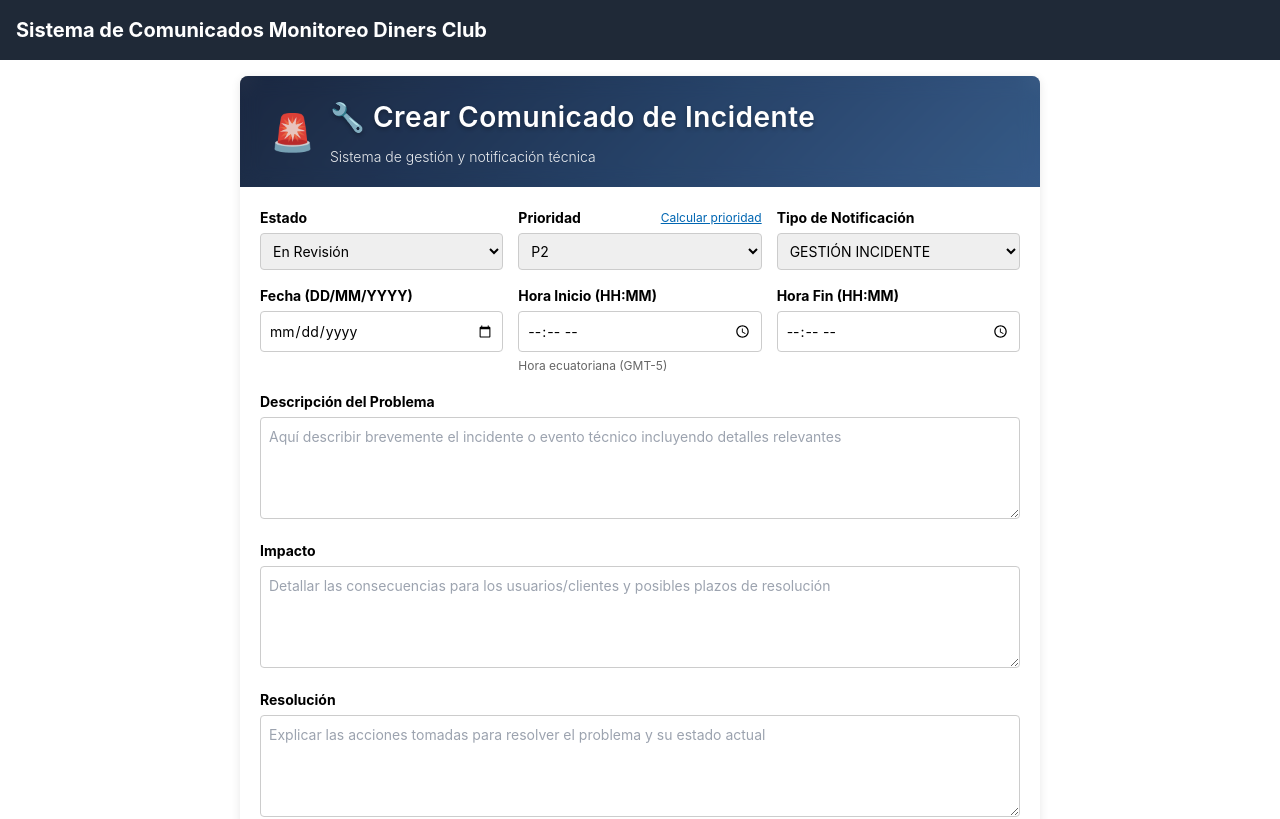
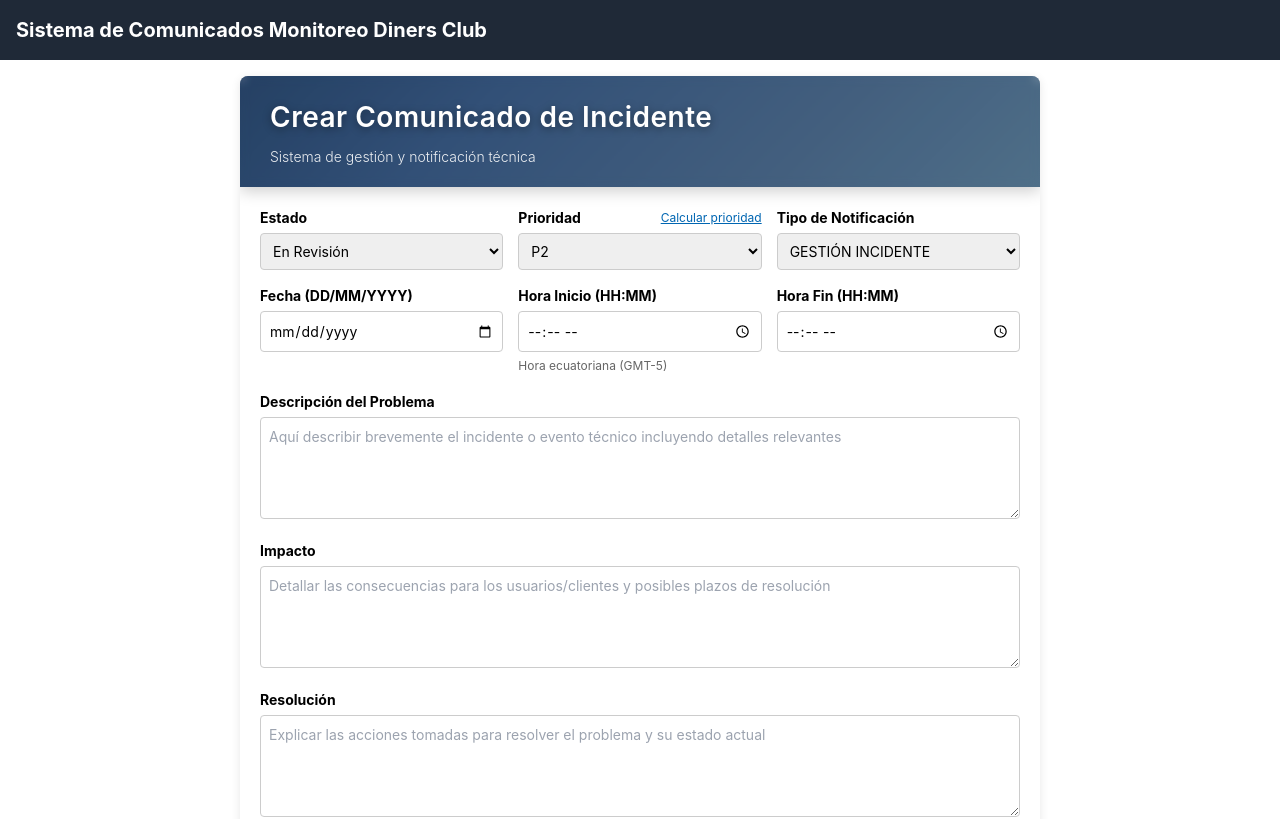
Before and after one commit to l6a6h6l/ComunicadoIncidente, a React (Create React App) app: page / in a window 1280 px wide. Shown: the top 819 px of the page. Built offline with nearby package versions, Linux system fonts and the light colour scheme; the HTML template or start-up script is replaced by a standard one.

Commit message:
Update ComunicadoIncidente.jsx

```diff
--- a/src/components/ComunicadoIncidente.jsx
+++ b/src/components/ComunicadoIncidente.jsx
@@ -120,11 +120,12 @@
     return (
       <div style={{maxWidth: "800px", margin: "0 auto", backgroundColor: "white", borderRadius: "8px", boxShadow: "0 2px 10px rgba(0,0,0,0.1)", overflow: "hidden"}}>
         <div style={{
-          background: "linear-gradient(135deg, #0e1c36 0%, #1a365d 50%, #2c5282 100%)",
+          background: "linear-gradient(135deg, #1e3a5f 0%, #2c4b73 30%, #3d5a7a 70%, #4a6b85 100%)",
           color: "white",
           padding: "20px 30px",
           position: "relative",
-          overflow: "hidden"
+          overflow: "hidden",
+          boxShadow: "0 4px 15px rgba(0,0,0,0.2)"
         }}>
           <div style={{
             position: "absolute",
@@ -132,25 +133,18 @@
             left: 0,
             right: 0,
             bottom: 0,
-            background: "rgba(255,255,255,0.05)",
-            backdropFilter: "blur(10px)"
+            background: "rgba(255,255,255,0.03)",
+            backdropFilter: "blur(5px)"
           }}></div>
-          <div style={{position: "relative", zIndex: 1, display: "flex", alignItems: "center", gap: "15px"}}>
-            <div style={{
-              fontSize: "36px",
-              opacity: 0.9
-            }}>
-              {formData.tipoNotificacion.includes("INCIDENTE") ? "🚨" : "⚙️"}
-            </div>
-            <div>
+          <div style={{position: "relative", zIndex: 1}}>
             <h1 style={{
               margin: 0,
               fontSize: "28px",
               fontWeight: "600",
-                textShadow: "0 2px 4px rgba(0,0,0,0.3)",
+              textShadow: "0 2px 8px rgba(0,0,0,0.4)",
               letterSpacing: "0.5px"
             }}>
-                🔧 Crear Comunicado de {formData.tipoNotificacion.includes("INCIDENTE") ? "Incidente" : "Evento"}
+              Crear Comunicado de {formData.tipoNotificacion.includes("INCIDENTE") ? "Incidente" : "Evento"}
             </h1>
             <p style={{
               margin: "8px 0 0 0",
@@ -160,7 +154,6 @@
             }}>
               Sistema de gestión y notificación técnica
             </p>
-            </div>
           </div>
         </div>
 
@@ -490,11 +483,12 @@
   return (
     <div style={{maxWidth: "800px", margin: "0 auto", backgroundColor: "white", borderRadius: "8px", boxShadow: "0 2px 10px rgba(0,0,0,0.1)", overflow: "hidden"}}>
       <div style={{
-        background: "linear-gradient(135deg, #0e1c36 0%, #1a365d 50%, #2c5282 100%)",
+        background: "linear-gradient(135deg, #1e3a5f 0%, #2c4b73 30%, #3d5a7a 70%, #4a6b85 100%)",
         color: "white",
         padding: "20px 30px",
         position: "relative",
-        overflow: "hidden"
+        overflow: "hidden",
+        boxShadow: "0 4px 15px rgba(0,0,0,0.2)"
       }}>
         <div style={{
           position: "absolute",
@@ -502,21 +496,15 @@
           left: 0,
           right: 0,
           bottom: 0,
-          background: "rgba(255,255,255,0.05)",
-          backdropFilter: "blur(10px)"
+          background: "rgba(255,255,255,0.03)",
+          backdropFilter: "blur(5px)"
         }}></div>
-        <div style={{position: "relative", zIndex: 1, display: "flex", alignItems: "center", gap: "15px"}}>
-          <div style={{
-            fontSize: "36px",
-            opacity: 0.9
-          }}>
-            {formData.tipoNotificacion.includes("INCIDENTE") ? "🚨" : "⚙️"}
-          </div>
+        <div style={{position: "relative", zIndex: 1}}>
           <h1 style={{
             margin: 0,
             fontSize: "32px",
             fontWeight: "700",
-            textShadow: "0 2px 4px rgba(0,0,0,0.3)",
+            textShadow: "0 2px 8px rgba(0,0,0,0.4)",
             letterSpacing: "0.5px"
           }}>
             {formData.tipoNotificacion}
@@ -540,7 +528,7 @@
       <div style={{padding: "20px"}}>
         <div style={{border: "1px solid #ccc", padding: "20px", marginBottom: "15px", position: "relative"}}>
           <div style={{position: "absolute", top: "15px", right: "15px", display: "flex", gap: "10px"}}>
-            <div style={{backgroundColor: "#fff8dc", color: "#B7950B", padding: "8px 12px", borderRadius: "8px", textAlign: "center", minWidth: "60px", border: "2px solid #B7950B"}}>
+            <div style={{backgroundColor: "#f8f9fa", color: "#495057", padding: "8px 12px", borderRadius: "8px", textAlign: "center", minWidth: "60px", border: "2px solid #6c757d"}}>
               <div style={{fontSize: "11px", fontWeight: "bold", marginBottom: "2px"}}>Estado</div>
               <div style={{display: "flex", alignItems: "center", justifyContent: "center", gap: "6px"}}>
                 <div
@@ -578,29 +566,22 @@
         </div>
 
         <div style={{
-          background: "linear-gradient(135deg, #2c5282 0%, #1a365d 50%, #0e1c36 100%)",
+          background: "linear-gradient(135deg, #4a6b85 0%, #3d5a7a 30%, #2c4b73 70%, #1e3a5f 100%)",
           color: "white",
           padding: "30px",
-          textAlign: "center"
+          textAlign: "center",
+          boxShadow: "0 -4px 15px rgba(0,0,0,0.2)"
         }}>
           <h2 style={{
             margin: 0,
             fontSize: "28px",
-            fontWeight: "300",
+            fontWeight: "400",
             letterSpacing: "2px",
-            fontFamily: "serif"
+            fontFamily: "serif",
+            textShadow: "0 2px 8px rgba(0,0,0,0.4)"
           }}>
-            DinersClub
+            Diners Club
           </h2>
-          <p style={{
-            margin: "5px 0 0 0",
-            fontSize: "16px",
-            opacity: 0.9,
-            letterSpacing: "1px",
-            fontStyle: "italic"
-          }}>
-            International
-          </p>
         </div>
 
         <button
```
Lines whose indentation alone changed are shown as unchanged.
